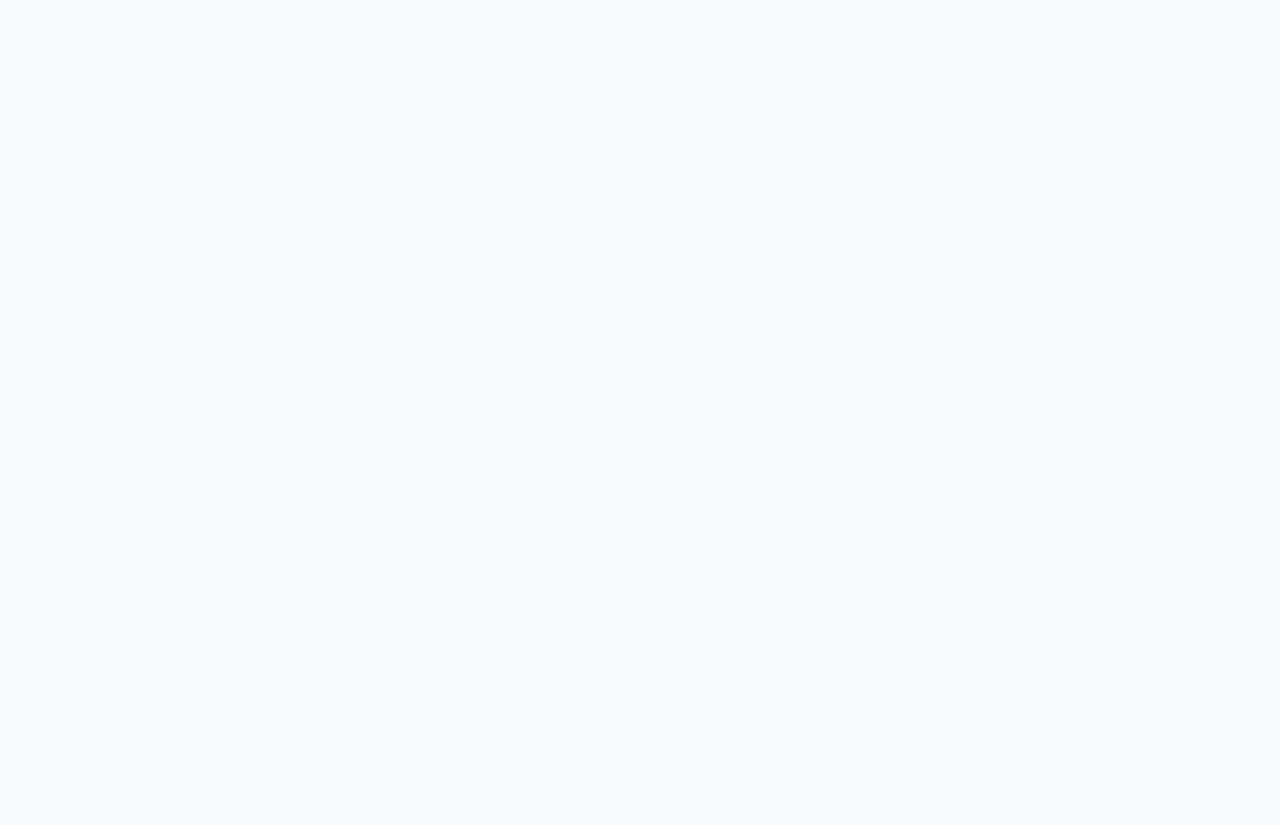
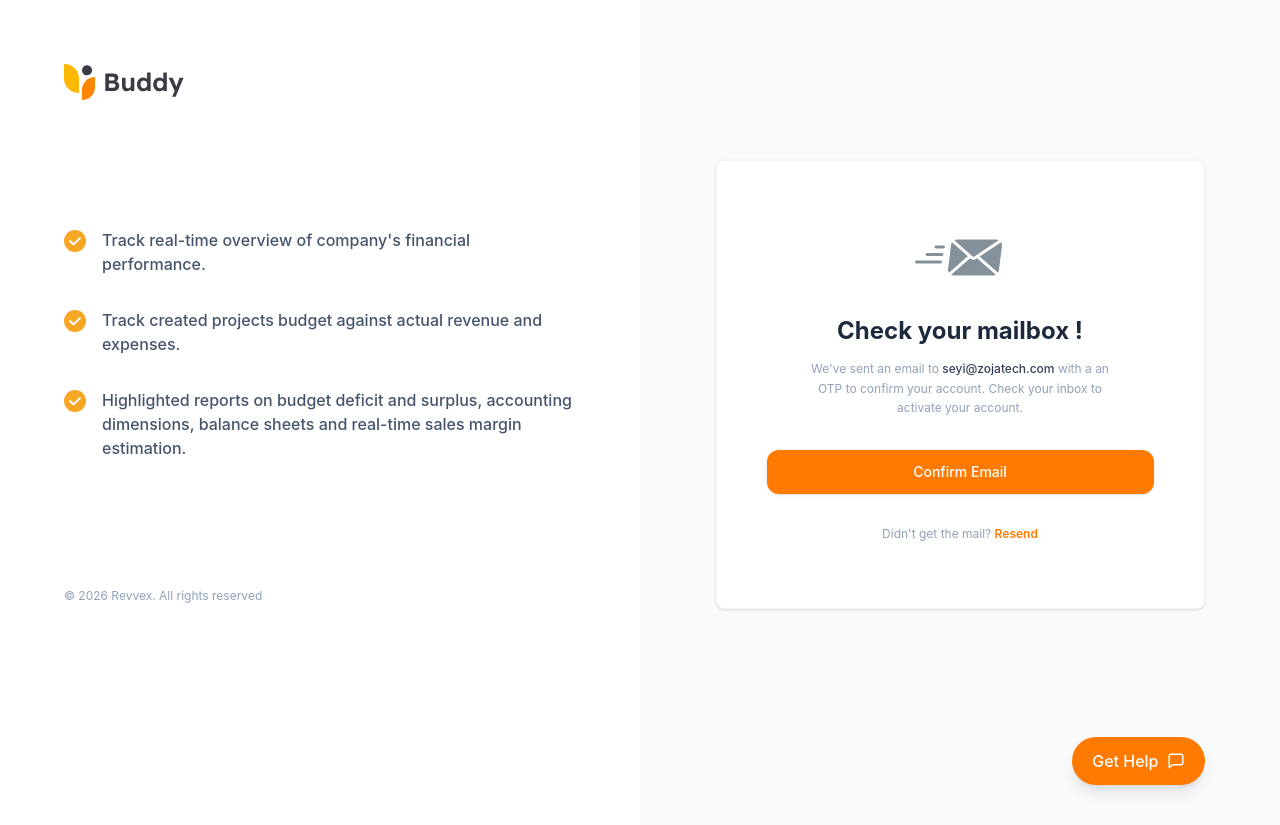
Before and after one commit to Rengkat/zojatech-assessment, a React (Vite) app: page /check-mail in a window 1280 px wide. Before the commit this address had no page. Before the commit the page ends 800 px from the top, so only its background shows below. Built offline with nearby package versions, Linux system fonts and the light colour scheme.

Commit message:
add: check mail page

```diff
--- a/src/App.tsx
+++ b/src/App.tsx
@@ -2,6 +2,7 @@ import { BrowserRouter, Navigate, Route, Routes } from "react-router-dom";
 import { AuthLayout } from "./layouts/AuthLayout";
 import { RegisterOptions } from "./pages/RegisterOptions";
 import { RegisterForm } from "./pages/RegisterForm";
+import { CheckMail } from "./pages/CheckMail";
 
 function App() {
   return (
@@ -12,6 +13,7 @@ function App() {
         <Route path="/" element={<AuthLayout />}>
           <Route path="register" element={<RegisterOptions />} />
           <Route path="form" element={<RegisterForm />} />
+          <Route path="check-mail" element={<CheckMail />} />
         </Route>
       </Routes>
     </BrowserRouter>
--- a/src/layouts/AuthLayout.tsx
+++ b/src/layouts/AuthLayout.tsx
@@ -12,7 +12,7 @@ export const AuthLayout: React.FC = () => {
           <img src={logo} alt="Buddy" />
         </div>
 
-        <div className="space-y-8 mt-[10rem]">
+        <div className="space-y-8 mt-[8rem]">
           {[
             "Track real-time overview of company's financial performance.",
             "Track created projects budget against actual revenue and expenses.",
--- /dev/null
+++ b/src/pages/CheckMail.tsx
@@ -0,0 +1,32 @@
+import React from "react";
+import { useNavigate } from "react-router-dom";
+import mailBox from "../assets/mailbox.svg";
+export const CheckMail: React.FC = () => {
+  const navigate = useNavigate();
+
+  return (
+    <div className="text-center py-4">
+      <div className="w-20 h-16 flex items-center justify-center mx-auto mb-6 text-slate-500 relative">
+        <img src={mailBox} alt="Mail Box" className="scale-120" />
+      </div>
+
+      <h2 className="text-2xl font-bold text-slate-800 mb-3">Check your mailbox !</h2>
+
+      <p className="text-xs text-slate-400 max-w-xs mx-auto mb-8 leading-relaxed">
+        We've sent an email to <span className="text-slate-700 font-medium">seyi@zojatech.com</span>{" "}
+        with a an OTP to confirm your account. Check your inbox to activate your account.
+      </p>
+
+      <button
+        onClick={() => navigate("/register/verify")}
+        className="w-full bg-brand-orange hover:bg-orange-600 text-white font-medium py-3 rounded-xl text-sm transition-colors shadow-sm">
+        Confirm Email
+      </button>
+
+      <div className="mt-8 text-xs text-slate-400">
+        Didn't get the mail?{" "}
+        <button className="text-brand-orange font-semibold hover:underline">Resend</button>
+      </div>
+    </div>
+  );
+};
```
Also changed, not shown: src/assets/mailBox.svg (added).
